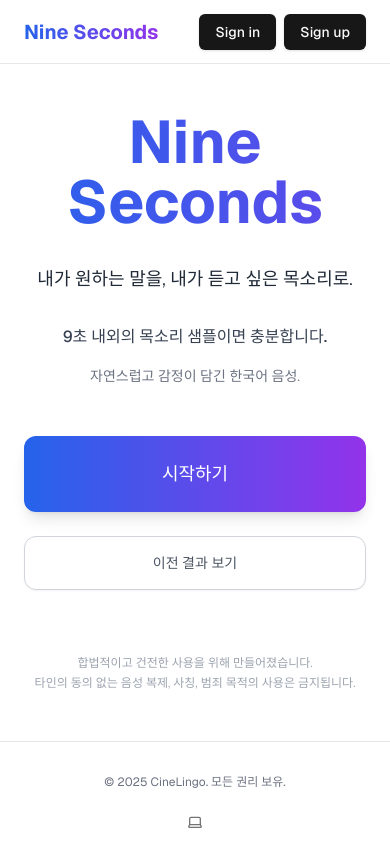
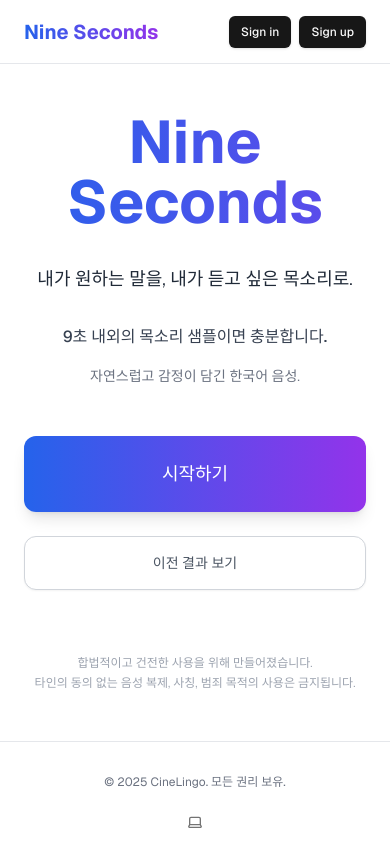
Before and after one commit to CineLingo/CineLingo-Web-service, a Next.js app: page / in a window 390 px wide. Shown: the top 866 px of the page. Built offline with nearby package versions, Linux system fonts and the light colour scheme; no server answers.

Commit message:
[Modify] 버튼 모바일 최적화

```diff
--- a/components/auth-button.tsx
+++ b/components/auth-button.tsx
@@ -11,19 +11,19 @@ export async function AuthButton() {
   } = await supabase.auth.getUser();
 
   return user ? (
-    <div className="flex items-center gap-4">
-      Hey, {user.email}!
-      <Button asChild>
+    <div className="flex items-center gap-2">
+      {/* Hey, {user.email}! */}
+      <Button asChild size="sm">
         <Link href="/user/results">MyPage</Link>
       </Button>
       <LogoutButton />
     </div>
   ) : (
     <div className="flex gap-2">
-      <Button asChild>
+      <Button asChild size="sm">
         <Link href="/auth/login">Sign in</Link>
       </Button>
-      <Button asChild>
+      <Button asChild size="sm">
         <Link href="/auth/sign-up">Sign up</Link>
       </Button>
     </div>
--- a/components/logout-button.tsx
+++ b/components/logout-button.tsx
@@ -13,5 +13,5 @@ export function LogoutButton() {
     router.push("/");
   };
 
-  return <Button onClick={logout}>Logout</Button>;
+  return <Button onClick={logout} size="sm">Logout</Button>;
 }
```
